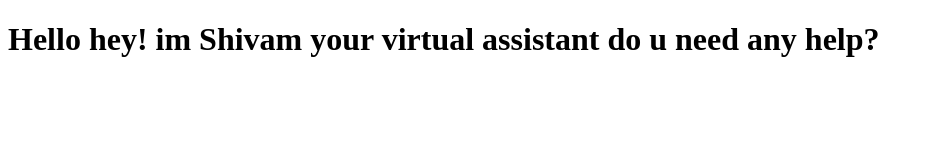
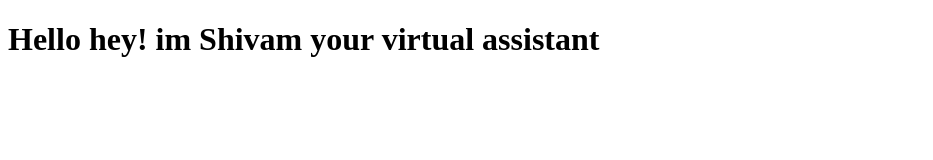
Before and after one commit to RohanKonduskar/exercise_p5, a plain HTML site: page index.html in a window 1280 px wide. Shown: the whole page, without its empty margins (0-933 px from the left). Drawn offline with Linux system fonts and the light colour scheme.

Commit message:
Clean up greeting in index.html
Removed unnecessary text from the header.

```diff
--- a/index.html
+++ b/index.html
@@ -8,8 +8,6 @@
 <body>
     <h1>Hello
         hey! im Shivam your virtual assistant
-
-        do u need any help?
     </h1>
 
 </body>
```
